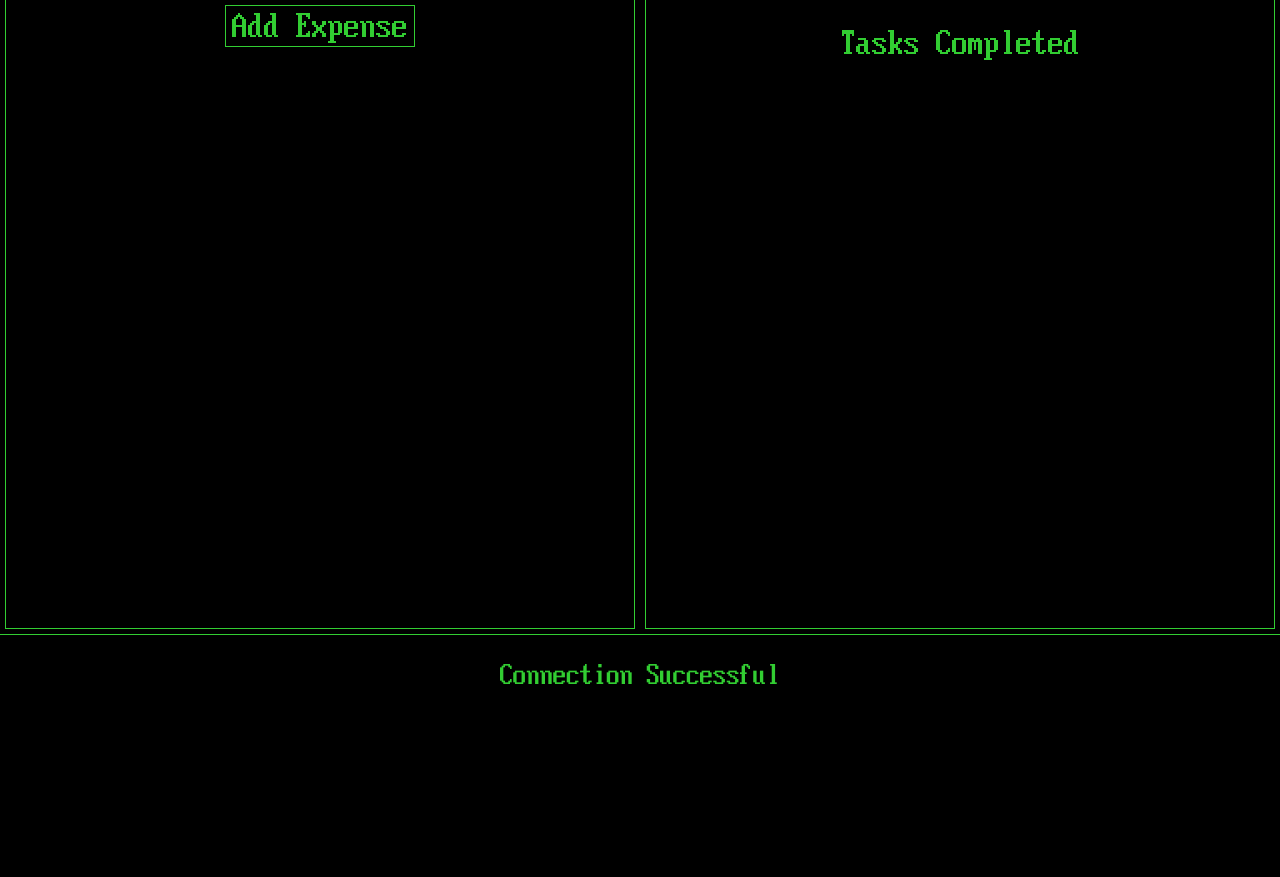
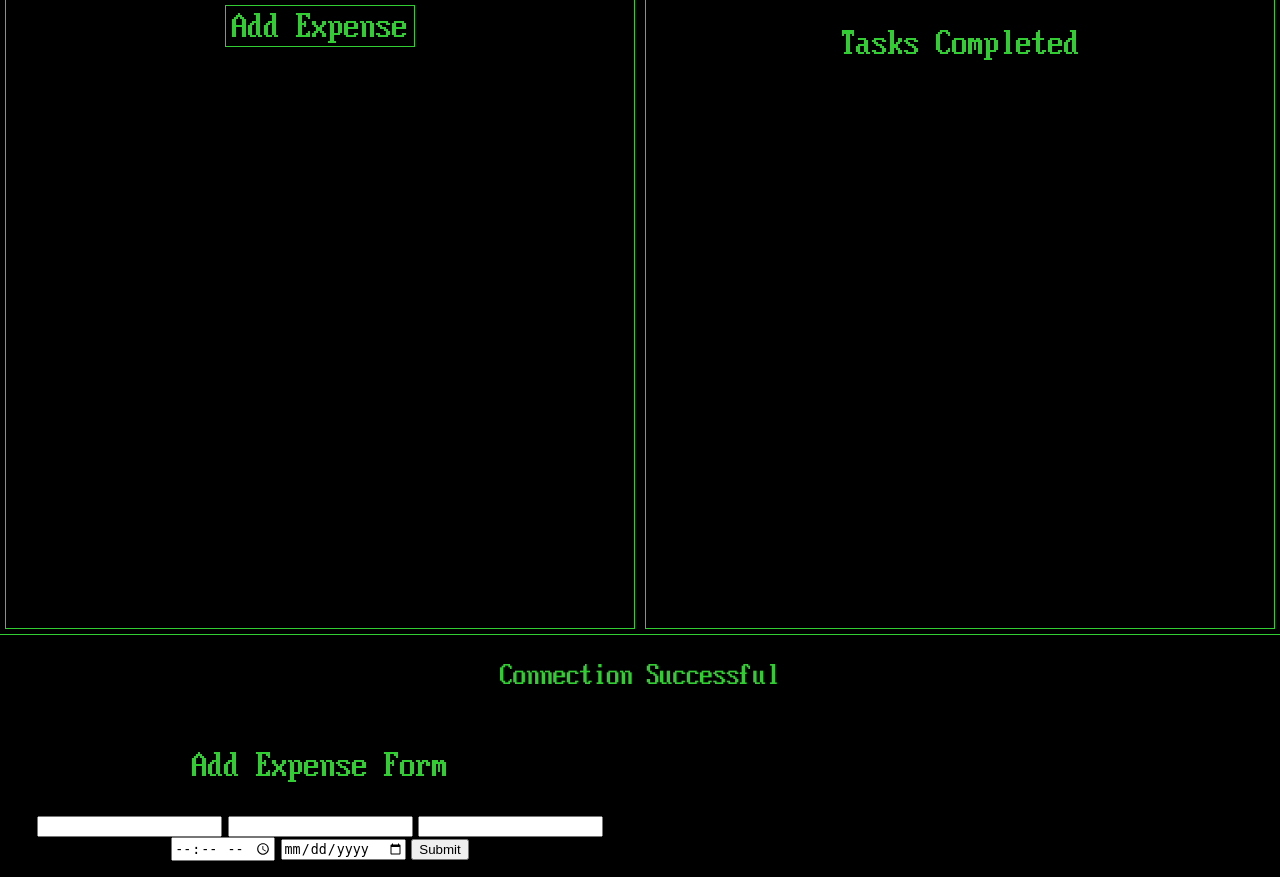
Before and after one commit to kokokonotsu/Money-Manager, a PHP site: page / in a window 1280 px wide. Shown: the part 86-963 px from the top of the page. Before the commit the page ends 770 px from the top, so only its background shows below. Run offline with PHP 8.4, Linux system fonts and the light colour scheme; data that the repository does not hold is empty; some libraries are stand-ins or nearby versions.

Commit message:
Created Modal Add Expense Form

```diff
--- a/index.php
+++ b/index.php
@@ -10,6 +10,19 @@
   <link rel="stylesheet" type="text/css" media="screen" href="Assets/styles.css" />
 </head>
 <body class="grid-index">
+  <div id="expense-modal" class="modal">
+    <div class="modal-content">
+      <h1>Add Expense Form</h1>
+      <form action="" method="post">
+        <input type="text" name="expenseTitle" id="expenseTitleInput">
+        <input type="text-area" name="expenseDescription" id="expenseDescriptionInput">
+        <input type="text" name="expenseTotal" id="expenseTotalInput">
+        <input type="time" name="expenseTime" id="expenseTimeInput">
+        <input type="date" name="expenseDate" id="expenseDateInput">
+        <input type="submit" name="expense-submit" id="expense-submit-button">
+      </form>
+    </div>
+  </div>
   <header>
     <h1>Money Manager</h1>
   </header>
```
